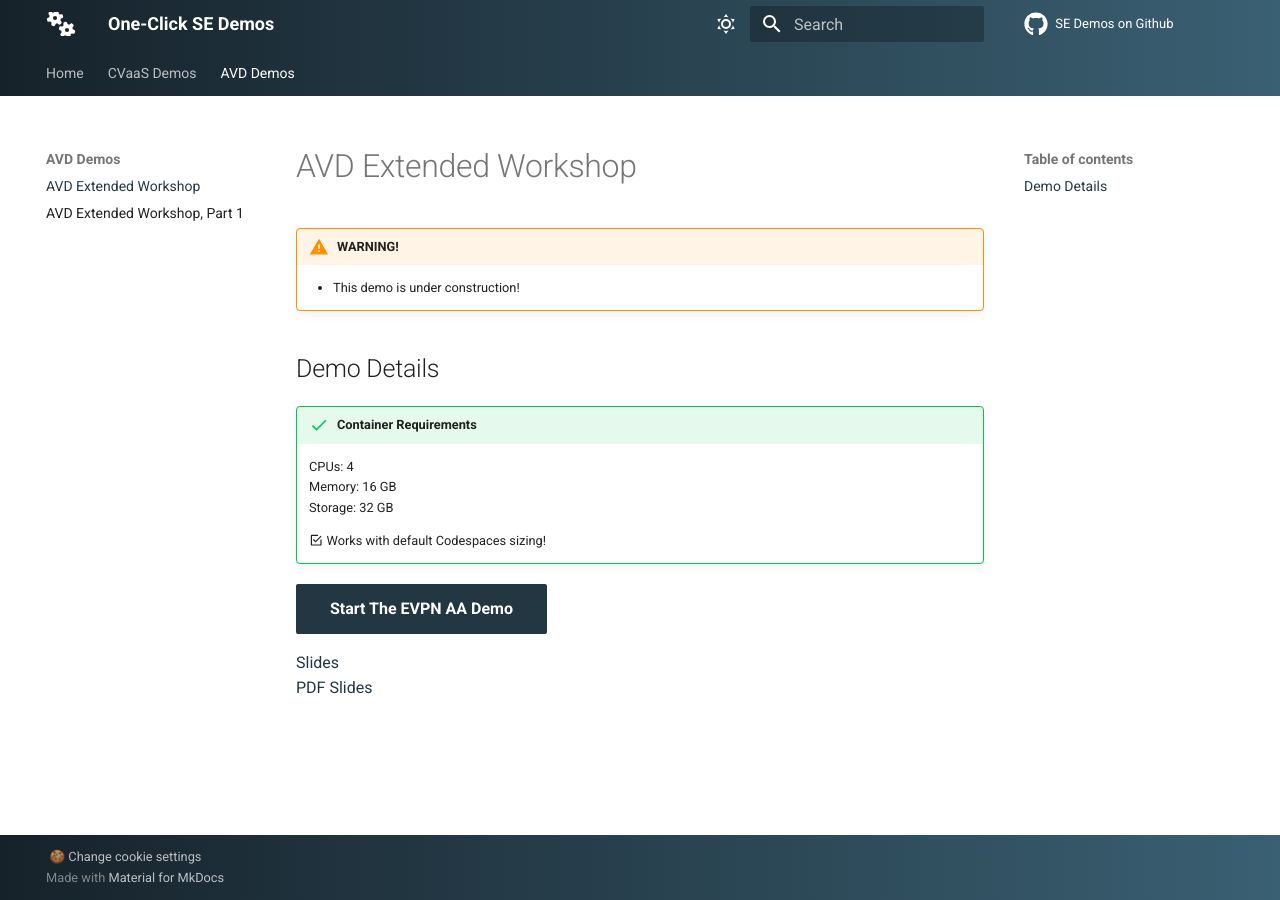
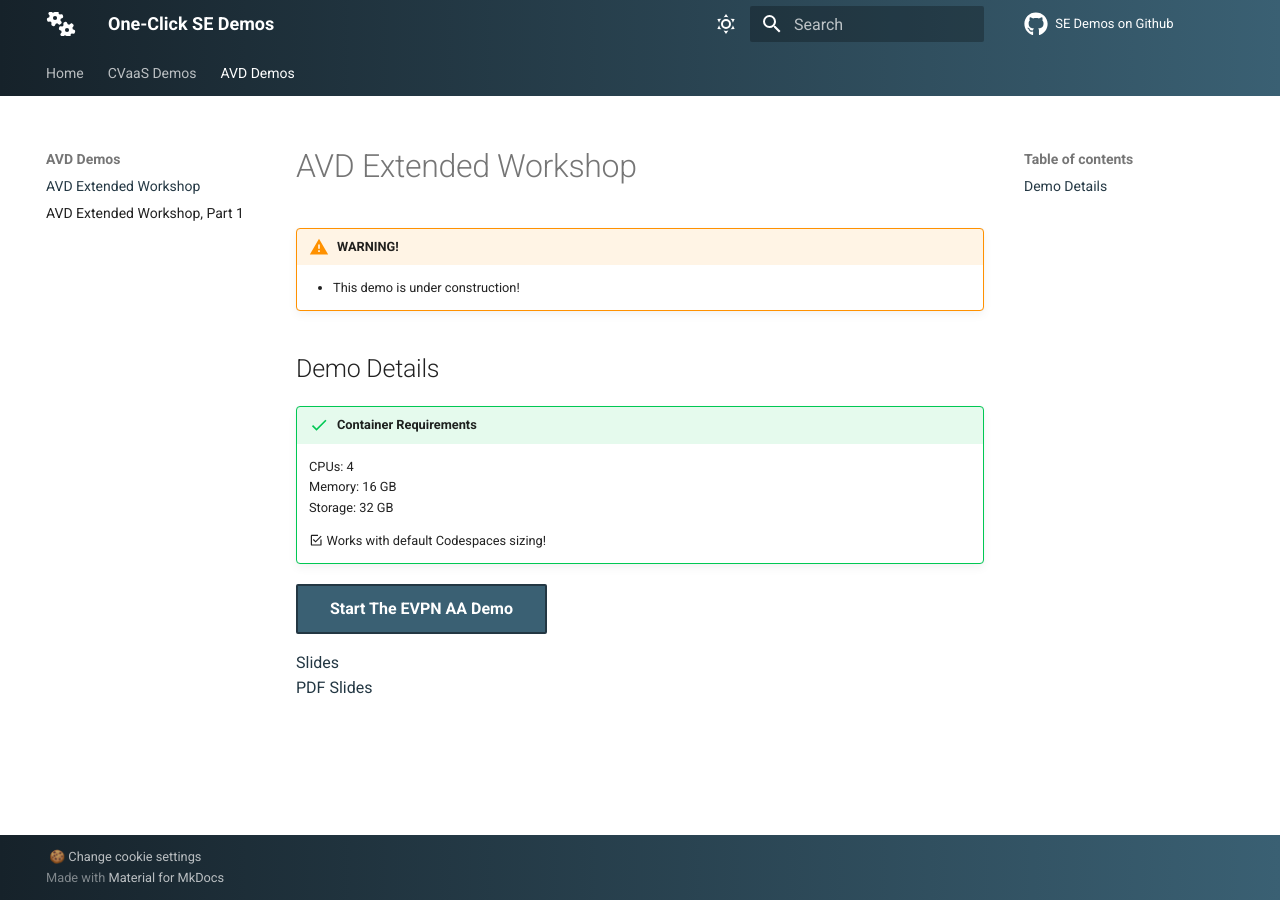
Before and after one commit to arista-netdevops-community/one-click-se-demos, an MkDocs documentation site: the page built from docs/avd/extended-workshop.md, in a window 1280 px wide. Built offline with MkDocs 1.6.1 and Material for MkDocs 9.7.7, drawn with Linux system fonts in a browser that asks for light colours; plug-ins that fetch from the network failed and are left out; comment, search, counter and statistics services are not loaded.

Commit message:
change button color

```diff
--- a/docs/stylesheets/extra.css
+++ b/docs/stylesheets/extra.css
@@ -36,6 +36,9 @@
 .md-footer {
   background: linear-gradient(to right, #16222A, #3A6073);
 }
+a.md-button.md-button--primary {
+  background-color: #3A6073;
+}
 [data-md-color-scheme="slate"] {
   --md-footer-bg-color: linear-gradient(to right, #16222A, #3A6073);
   --md-footer-bg-color--dark: linear-gradient(to right, #16222A, #3A6073);
```
